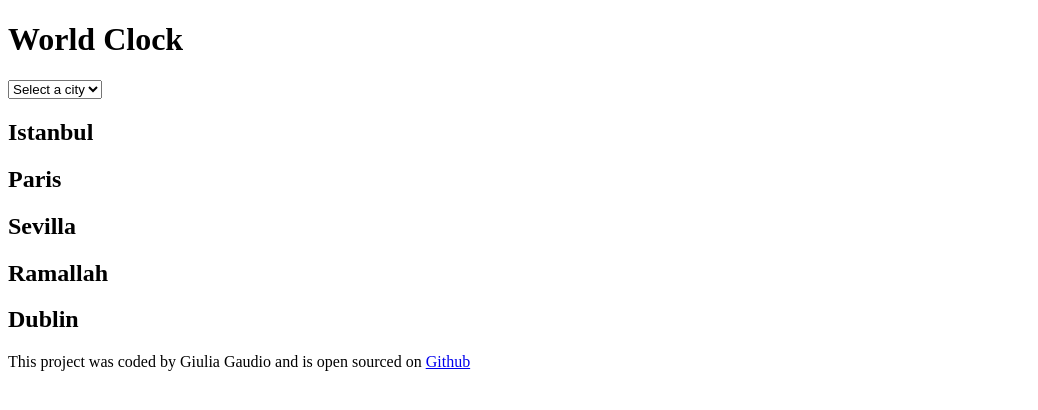
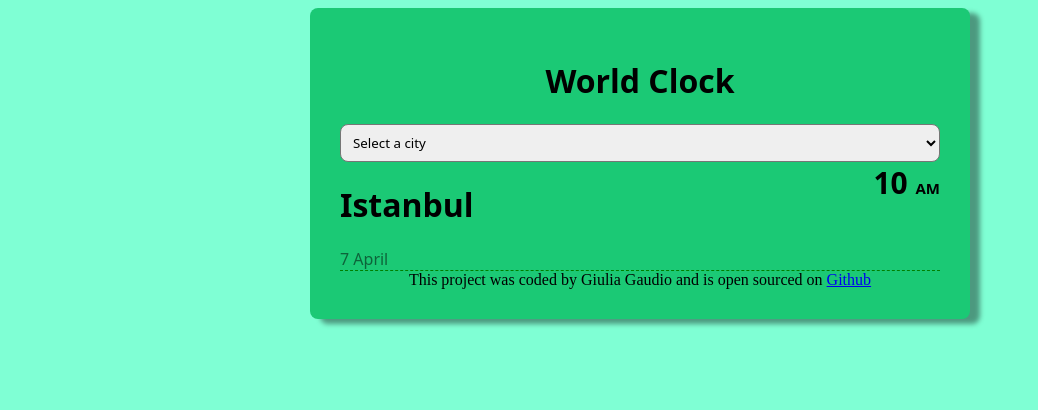
Before and after one commit to GGaudio96/Clock-project, a plain HTML site: page index.html in a window 1280 px wide. Shown: the whole page, without its empty margins (0-1038 px from the left). Drawn offline with Linux system fonts and the light colour scheme; files whose address does not match are found by name.

Commit message:
added basic css

```diff
--- a/css/style.css
+++ b/css/style.css
@@ -0,0 +1,56 @@
+body {
+    background-color: aquamarine;
+}
+
+.container {
+    max-width: 600px;
+    margin: 0 auto;
+    padding: 30px;
+    box-shadow: 10px 5px  5px rgba( 0, 0, 0, 0.4) ;
+    border-radius: 8px;
+    background-color: rgb(27, 201, 117);
+
+}
+
+select {
+    display: block;
+    width: 100%;
+    padding: 8px;
+    border-radius: 8px;
+    font-family: system-ui, -apple-system, BlinkMacSystemFont, 'Segoe UI', Roboto, Oxygen, Ubuntu, Cantarell, 'Open Sans', 'Helvetica Neue', sans-serif;
+}
+
+.cities {
+    display: flex;
+    justify-content: space-between;
+    font-family: system-ui, -apple-system, BlinkMacSystemFont, 'Segoe UI', Roboto, Oxygen, Ubuntu, Cantarell, 'Open Sans', 'Helvetica Neue', sans-serif;
+border-bottom: 1px dashed green;
+}
+
+
+.time {
+    font-size: 30px;
+    font-weight: bold;
+}
+
+.time small {
+    font-size: 15px;
+}
+
+h1 {
+    text-align: center;
+    font-family: system-ui, -apple-system, BlinkMacSystemFont, 'Segoe UI', Roboto, Oxygen, Ubuntu, Cantarell, 'Open Sans', 'Helvetica Neue', sans-serif;
+}
+
+h2 {
+    margin: 0;
+    line-height: 2;
+}
+
+.date {
+    opacity: 0.5;
+}
+
+footer {
+    text-align: center;
+}
--- a/index.html
+++ b/index.html
@@ -18,31 +18,17 @@
     </select>
 
     <div class="cities">
-        <h2>Istanbul</h2>
-        <div class="date"></div>
-        <div class="time"></div>
+        <div>
+            <h1>Istanbul</h1>
 
-        <h2>Paris</h2>
-        <div class="date"></div>
-        <div class="time"></div>
-
-        <h2>Sevilla</h2>
-        <div class="date"></div>
-        <div class="time"></div>
-
-        <h2>Ramallah</h2>
-        <div class="date"></div>
-        <div class="time"></div>
-
-        <h2>Dublin</h2>
-        <div class="date"></div>
-        <div class="time"></div>
+        <div class="date">7 April</div>
+</div>
+        <div class="time">10 <small>AM</small></div>
 
 
 
     </div>
 
-</div>
 </head>
 <body>
 
```
